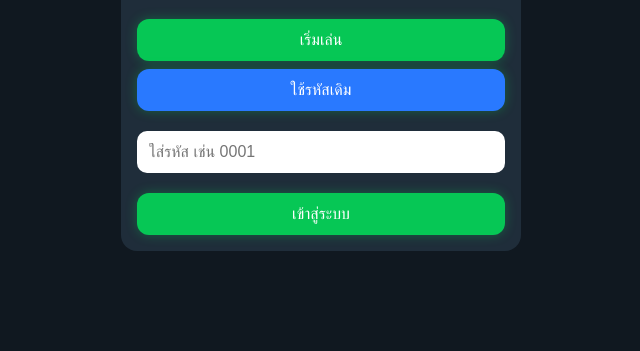
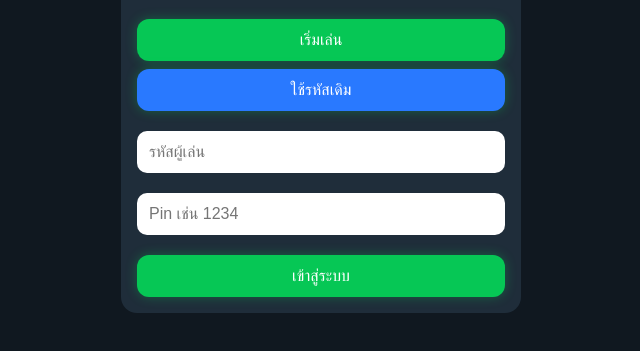
Before and after one commit to chaisaksing-dot/pokdeng-live, a website: page index.html in a window 1280 px wide. Both pictures are taken after a click on the button "ใช้รหัสเดิม". Shown: the part 199-550 px from the top of the page, without its empty margins (319-959 px from the left). Drawn offline with Linux system fonts and the light colour scheme.

Commit message:
Update index.html

```diff
--- a/index.html
+++ b/index.html
@@ -24,7 +24,13 @@
       </button>
 
       <div id="oldIdBox" style="display:none; margin-top:12px;">
-        <input id="playerId" placeholder="ใส่รหัส เช่น 0001">
+        <input id="playerId"  placeholder="รหัสผู้เล่น">
+        <input
+           id="playerPin"
+           type="password"
+           maxlength="6"
+           placeholder="Pin เช่น 1234">
+
         <button onclick="loginLine()" class="btn">เข้าสู่ระบบ</button>
       </div>
     </div>
```
